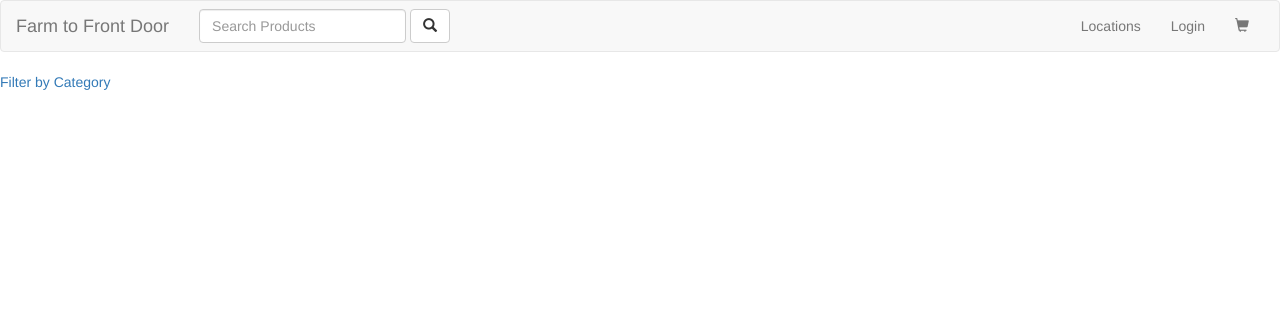
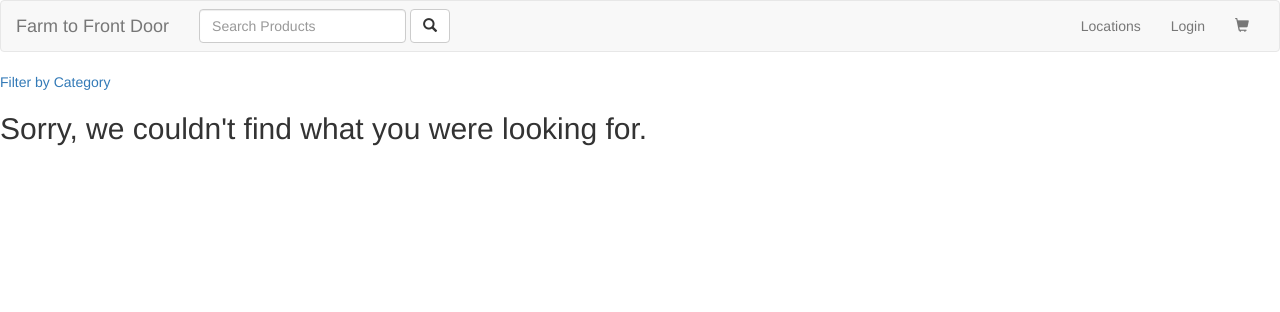
Before and after one commit to Gerdie/farm-to-front-door, a Flask app: page /products in a window 1280 px wide. Shown: the top 312 px of the page. Run offline with Flask 2, Linux system fonts and the light colour scheme; tables that the repository leaves empty hold one stand-in row (values such as "Sample post"); some libraries are stand-ins or nearby versions.

Commit message:
Adding edge case no search results

```diff
--- a/templates/products.html
+++ b/templates/products.html
@@ -13,6 +13,8 @@
 </div>
 
 <div class="row">
+
+{% if products %}
 
 {% for product in products %}
 
@@ -49,6 +51,12 @@
 
 {% endfor %}
 
+{% else %}
+
+<h2>Sorry, we couldn't find what you were looking for.</h2>
+
+{% endif %}
+
 <script type="text/javascript" src="static/js/cart.js"></script>
 
 </div>
```
